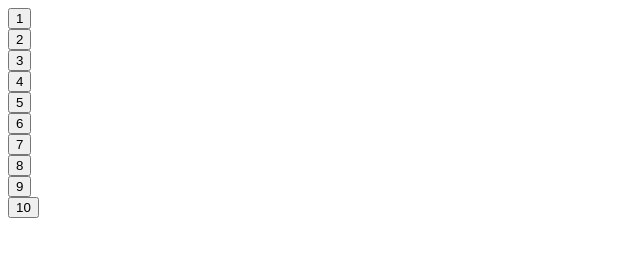
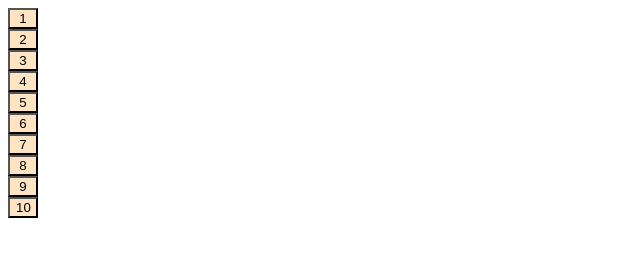
Before and after one commit to leila736/JS-2, a plain HTML site: page index.html in a window 1280 px wide. Shown: the whole page, without its empty margins (0-640 px from the left). Drawn offline with Linux system fonts and the light colour scheme.

Commit message:
اضافه شدن css

```diff
--- a/index.html
+++ b/index.html
@@ -2,6 +2,15 @@
 <html>
 <head>
   <title>loop & Functions</title>
+
+
+  <style>
+      .btn{
+          background-color: bisque;
+          width: 30px;
+      }
+
+  </style>
 </head>
 <body>
 
@@ -9,7 +18,7 @@
 
   <script>
       for (var i=1; i<=10; ++i) {
-        document.write('<button onclick="btnRun('+i+');")>'+i+'</button>');
+        document.write('<button class="btn" onclick="btnRun('+i+');")>'+i+'</button>');
         document.write ('<br/>');
 
       }
```
